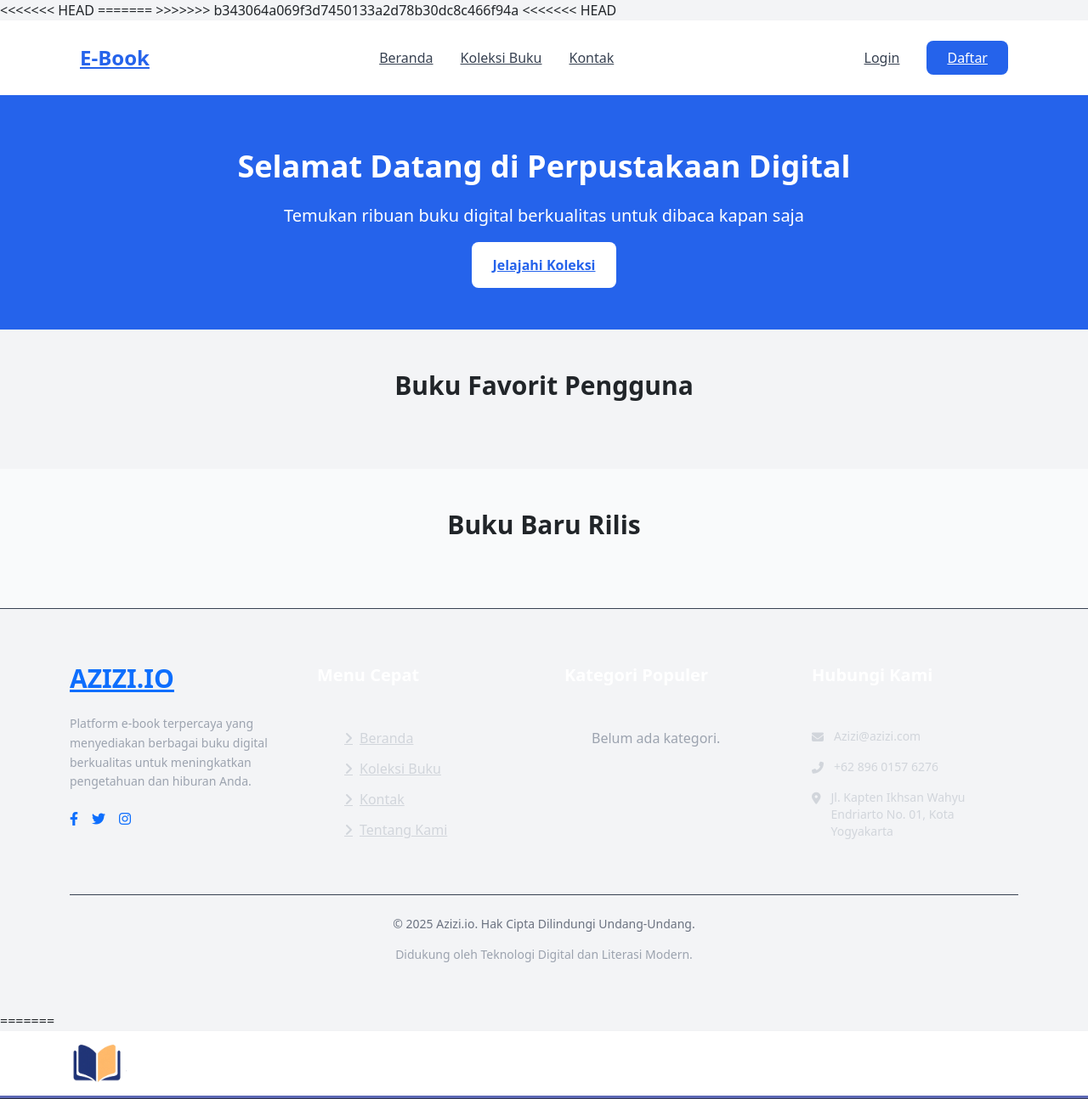
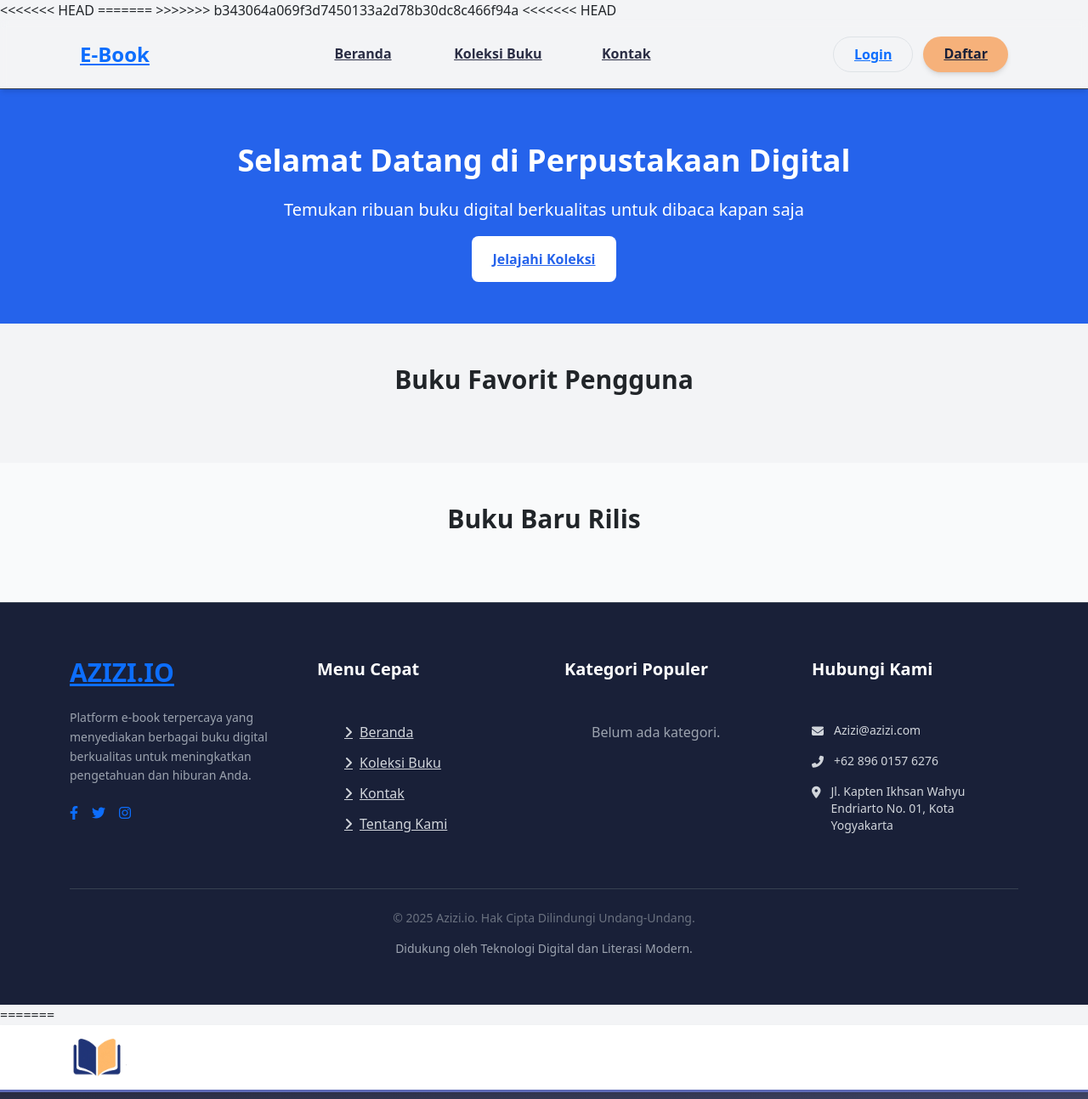
Before and after one commit to ikhsanwahyue/Project-Praktikum-Pemograman-Web, a PHP site: page /index.php in a window 1280 px wide. Shown: the top 1294 px of the page at 85% size. Run offline with PHP 8.4, Linux system fonts and the light colour scheme; grey boxes labelled with a size stand in for pictures from a placeholder-image service; data that the repository does not hold is empty; some libraries are stand-ins or nearby versions.

Commit message:
Fix: header

```diff
--- a/components/header.php
+++ b/components/header.php
@@ -1,42 +1,78 @@
 <?php
+// Asumsi: Variabel $current_user dan $connection sudah didefinisikan/ditarik dari sesi
+// dan fungsi getCurrentUser($connection) sudah tersedia.
 $current_user = getCurrentUser($connection);
 ?>
-<header class="bg-white shadow-sm">
-    <div class="container mx-auto px-4">
-        <div class="flex justify-between items-center py-4">
-            <!-- Logo -->
-            <div class="flex items-center">
-                <a href="index.php" class="text-2xl font-bold text-blue-600">E-Book</a>
+<header class="sticky top-0 z-50 shadow-md bg-dark-accent/95 backdrop-blur-sm border-b border-gray-700">
+    <div class="container mx-auto px-4 sm:px-6 lg:px-8">
+        <div class="flex justify-between items-center h-20">
+            <div class="flex items-center flex-shrink-0">
+                <a href="index.php" class="text-2xl font-bold text-highlight hover:text-soft-blue transition">E-Book</a>
             </div>
 
-            <!-- Navigation -->
-            <nav class="hidden md:flex space-x-8">
-                <a href="index.php" class="text-gray-700 hover:text-blue-600 font-medium">Beranda</a>
-                <a href="books.php" class="text-gray-700 hover:text-blue-600 font-medium">Koleksi Buku</a>
-                <a href="contact.php" class="text-gray-700 hover:text-blue-600 font-medium">Kontak</a>
+            <nav class="hidden md:flex space-x-8 lg:mx-auto">
+                <a href="index.php" class="nav-link-custom">Beranda</a>
+                <a href="books.php" class="nav-link-custom">Koleksi Buku</a>
+                <a href="contact.php" class="nav-link-custom">Kontak</a>
             </nav>
 
-            <!-- User Actions -->
             <div class="flex items-center space-x-4">
                 <?php if ($current_user): ?>
                     <div class="flex items-center space-x-3">
                         <img src="uploads/profiles/<?php echo $current_user['foto_profil'] ?: 'default.png'; ?>"
                              alt="<?php echo $current_user['name']; ?>"
-                             class="w-8 h-8 rounded-full object-cover">
-                        <a href="user_panel.php" class="text-gray-700 hover:text-blue-600 font-medium">
+                             class="w-8 h-8 rounded-full object-cover border-2 border-highlight">
+
+                        <a href="user_panel.php" class="text-gray-200 hover:text-soft-blue font-medium hidden sm:block">
                             <?php echo $current_user['name']; ?>
                         </a>
-                        <a href="logout.php" class="bg-red-600 text-white px-4 py-2 rounded-lg hover:bg-red-700 transition text-sm">
+
+                        <a href="logout.php" class="bg-red-600 text-white px-4 py-2 rounded-full hover:bg-red-700 transition text-sm font-semibold shadow-md">
                             Logout
                         </a>
                     </div>
                 <?php else: ?>
-                    <div class="flex space-x-2">
-                        <a href="login.php" class="text-gray-700 hover:text-blue-600 font-medium px-4 py-2">Login</a>
-                        <a href="register.php" class="bg-blue-600 text-white px-4 py-2 rounded-lg hover:bg-blue-700 transition">Daftar</a>
+                    <div class="flex space-x-3">
+                        <a href="login.php" class="px-4 py-2 font-semibold text-soft-blue border border-soft-blue rounded-full hover:bg-soft-blue hover:text-white transition duration-300 hidden sm:block">
+                            Login
+                        </a>
+                        <a href="register.php" class="bg-highlight text-primary-dark px-4 py-2 rounded-full hover:bg-highlight/90 transition font-semibold shadow-md">
+                            Daftar
+                        </a>
                     </div>
                 <?php endif; ?>
+
+                <div class="md:hidden">
+                    <button id="mobile-menu-button-single" type="button" class="text-gray-200 hover:text-soft-blue focus:outline-none p-2 rounded-md">
+                        <svg class="h-6 w-6" fill="none" viewBox="0 0 24 24" stroke="currentColor">
+                            <path stroke-linecap="round" stroke-linejoin="round" stroke-width="2" d="M4 6h16M4 12h16M4 18h16" />
+                        </svg>
+                    </button>
+                </div>
             </div>
         </div>
     </div>
 </header>
+
+<style>
+    /* Styling Nav Link Kustom (Sama seperti yang disarankan sebelumnya) */
+    .nav-link-custom {
+        color: #e5e7eb; /* text-gray-200 */
+        font-weight: 500;
+        padding: 0.5rem 0.75rem;
+        transition: color 0.3s ease, border-bottom 0.3s ease;
+        border-bottom: 2px solid transparent;
+        display: flex;
+        align-items: center;
+    }
+    .nav-link-custom:hover {
+        color: #6f76fd; /* text-soft-blue */
+        border-bottom-color: #6f76fd;
+    }
+    /* Tambahkan definisi warna kustom untuk memastikan CDN Tailwind mengenali warna: */
+    .bg-primary-dark { background-color: #192038; }
+    .bg-soft-blue { background-color: #6f76fd; }
+    .bg-dark-accent { background-color: #2d3250; }
+    .bg-highlight { background-color: #f6b17a; }
+    .text-primary-dark { color: #192038; }
+</style>
```
